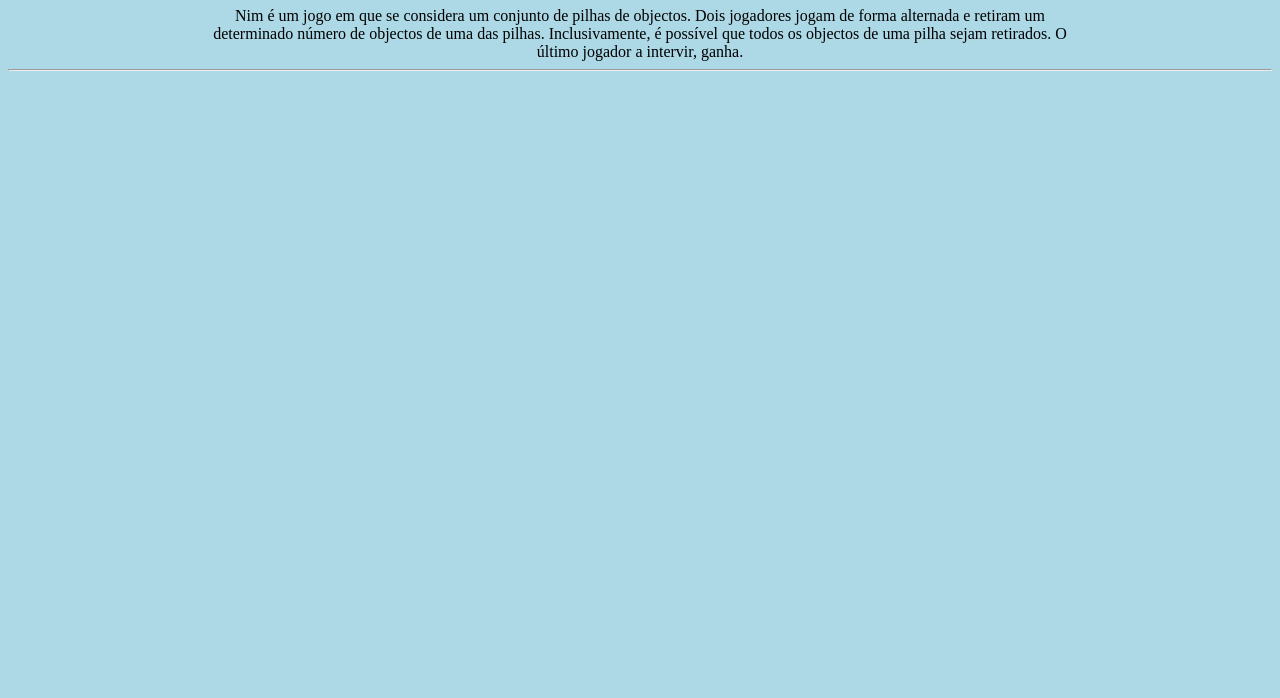
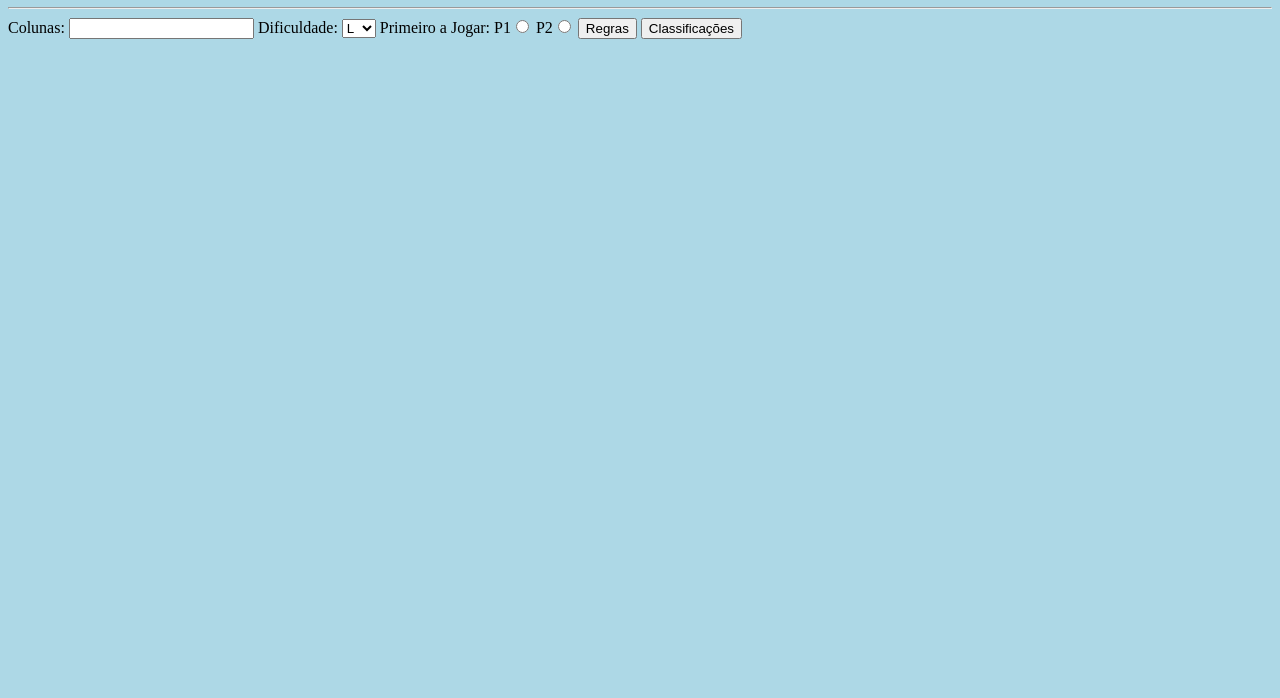
Before and after one commit to cemanuelsilva/Nim-Web-Game, a plain HTML site: page public_html/index.html in a window 1280 px wide. Shown: the part 102-800 px from the top of the page. Drawn offline with Linux system fonts and the light colour scheme.

Commit message:
Primeira Aula

```diff
--- a/public_html/index.html
+++ b/public_html/index.html
@@ -16,10 +16,20 @@
 
 <div class = center> <h1> O Jogo do Nim </h1></div>
 
-<div style = "margin-inline: 200px;"  class = center>Nim é um jogo em que se considera um conjunto de pilhas de objectos. Dois jogadores jogam de forma alternada e retiram um determinado número de objectos de uma das pilhas. Inclusivamente, é possível que todos os objectos de uma pilha sejam retirados. O último jogador a intervir, ganha.</div>
-
 <hr>
 
+<div>
+<div style = "text-align: :left;"> Colunas: <input type="number">
+  Dificuldade:
+  <select size=1 name=size>
+  <option>L</option>
+  <option>M</option>
+  <option>S</option>
+</select> Primeiro a Jogar:  P1<input type="radio"> P2<input type="radio">
+  <input type ="button" value="Regras">
+  <input type ="button" value="Classificações">
+</div>
+</div>
 
 </body>
 </html>
```
Also changed, not shown: public_html/style.css (line endings or trailing spaces).
